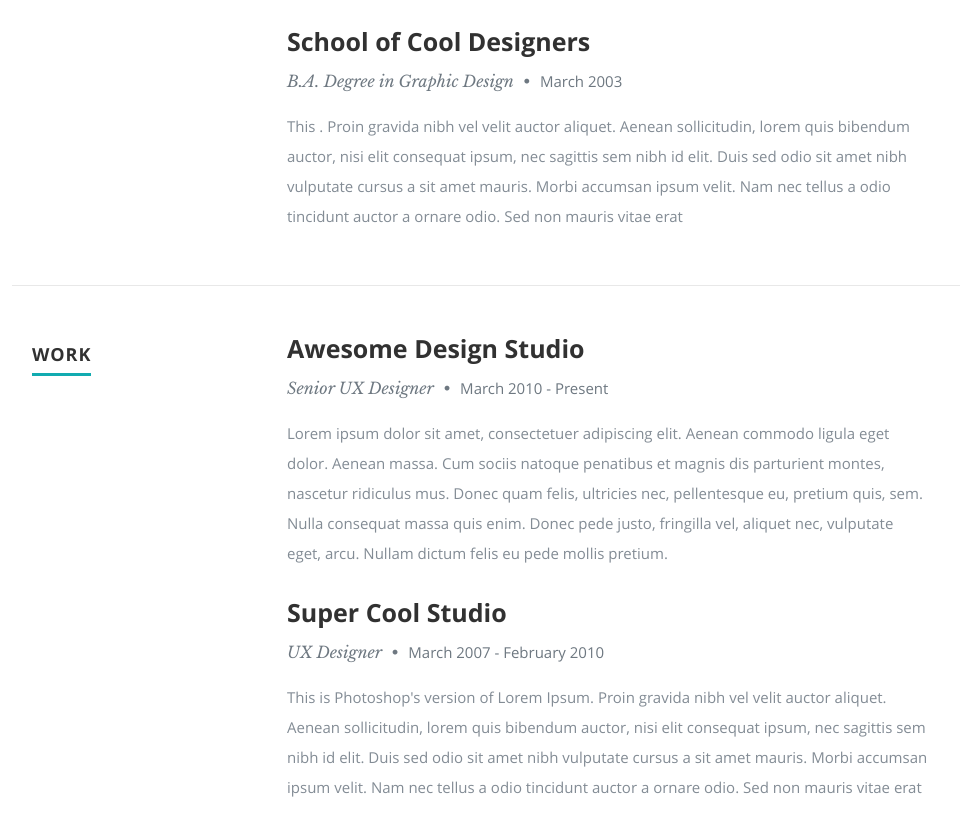
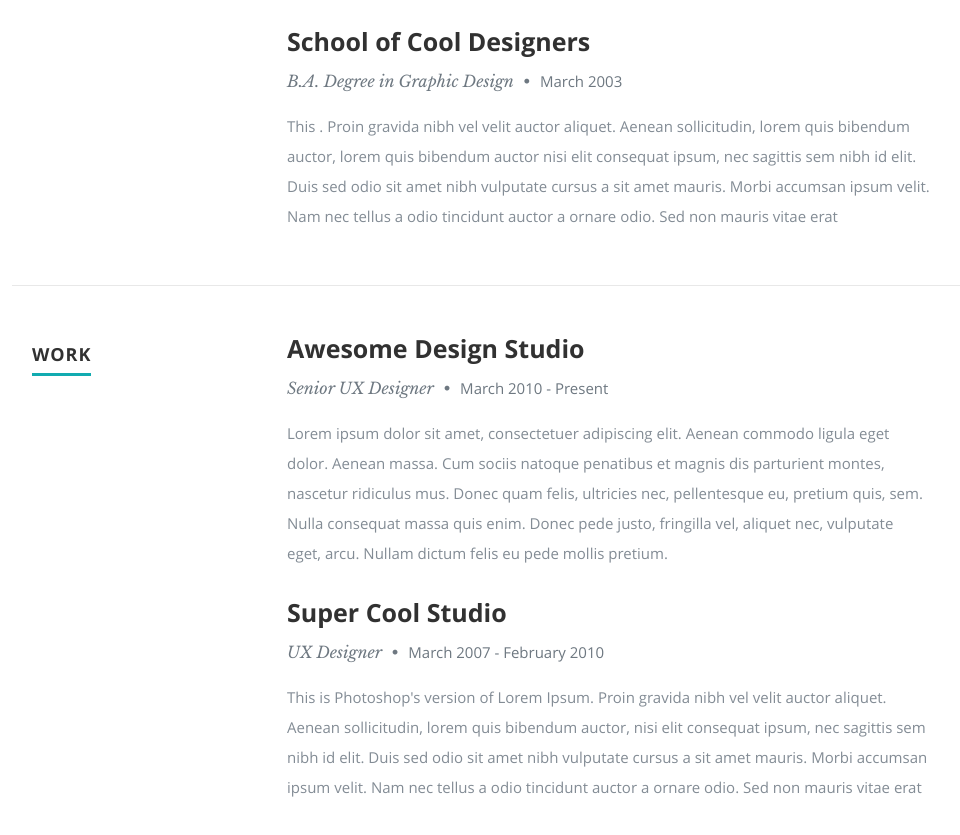
Before and after one commit to sailor119/blog_front, a plain HTML site: page index.html in a window 1280 px wide. Shown: the part 1763-2598 px from the top of the page, without its empty margins (118-1078 px from the left). Drawn offline with Linux system fonts and the light colour scheme; no server answers.

Commit message:
This is my sixth commit

```diff
--- a/index.html
+++ b/index.html
@@ -182,7 +182,7 @@
 
                   <p>
                   This . Proin gravida nibh vel velit auctor aliquet.
-                  Aenean sollicitudin, lorem quis bibendum auctor, nisi elit consequat ipsum, nec sagittis sem
+                  Aenean sollicitudin, lorem quis bibendum auctor, lorem quis bibendum auctor nisi elit consequat ipsum, nec sagittis sem
                   nibh id elit. Duis sed odio sit amet nibh vulputate cursus a sit amet mauris. Morbi accumsan
                   ipsum velit. Nam nec tellus a odio tincidunt auctor a ornare odio. Sed non  mauris vitae erat
                   </p>
```
Also changed, not shown: 1 other file.
